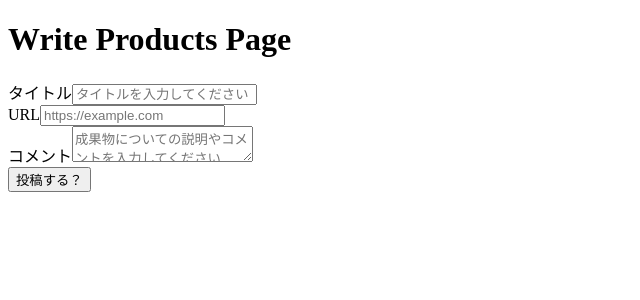
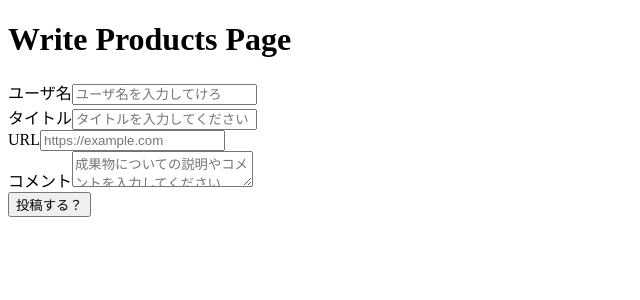
Before and after one commit to YKhm20020/Frontend-Festival-Booth, a React (Vite) app: page /write-products in a window 1280 px wide. Shown: the top 300 px of the page, without its empty margins (0-640 px from the left). Built offline with nearby package versions, Linux system fonts and the light colour scheme.

Commit message:
add: 成果物投稿用ページにユーザ名入力欄を追加

```diff
--- a/src/pages/WriteProductsPage.tsx
+++ b/src/pages/WriteProductsPage.tsx
@@ -3,6 +3,7 @@ import { useForm, SubmitHandler } from 'react-hook-form';
 import { useState } from 'react';
 
 type FormData = {
+	name: string;
 	title: string;
 	url: string;
 	comment?: string;
@@ -23,8 +24,22 @@ export const WriteProductsPage: React.FC = () => {
 			<div className='w-full max-w-xl'>
 				<h1 className='text-lg font-bold text-gray-800 my-4 text-center'>Write Products Page</h1>
 				<form className='bg-white shadow-md rounded px-8 pt-6 pb-8 mb-8' onSubmit={handleSubmit(onSubmit)}>
+					{/* ユーザ名入力フィールド */}
+					<div className='mt-4'>
+						<label className='block text-gray-700 text-sm font-bold mb-2' htmlFor='name'>ユーザ名</label>
+						<input
+							className={`border shadow appearance-none rounded w-full py-2 px-3 text-gray-700 mb-2 leading-tight focus:outline-none focus:shadow-outline ${errors.name ? 'border-red-500' : 'border-grey-100'}`}
+							id='name'
+							{...register('name',{
+								required: 'ユーザ名は必須です'
+							})}
+							placeholder='ユーザ名を入力してけろ'
+						/>
+						{errors.name && <p className='absolute text-red-500 text-xs italic'>{errors.name.message}</p>}
+					</div>
+
 					{/* タイトル入力フィールド */}
-					<div>
+					<div className='mt-8'>
 						<label className='block text-gray-700 text-sm font-bold mb-2' htmlFor='title'>タイトル</label>
 						<input
 							className={`border shadow appearance-none rounded w-full py-2 px-3 text-gray-700 mb-2 leading-tight focus:outline-none focus:shadow-outline ${errors.title ? 'border-red-500' : 'border-grey-100'}`}
```
